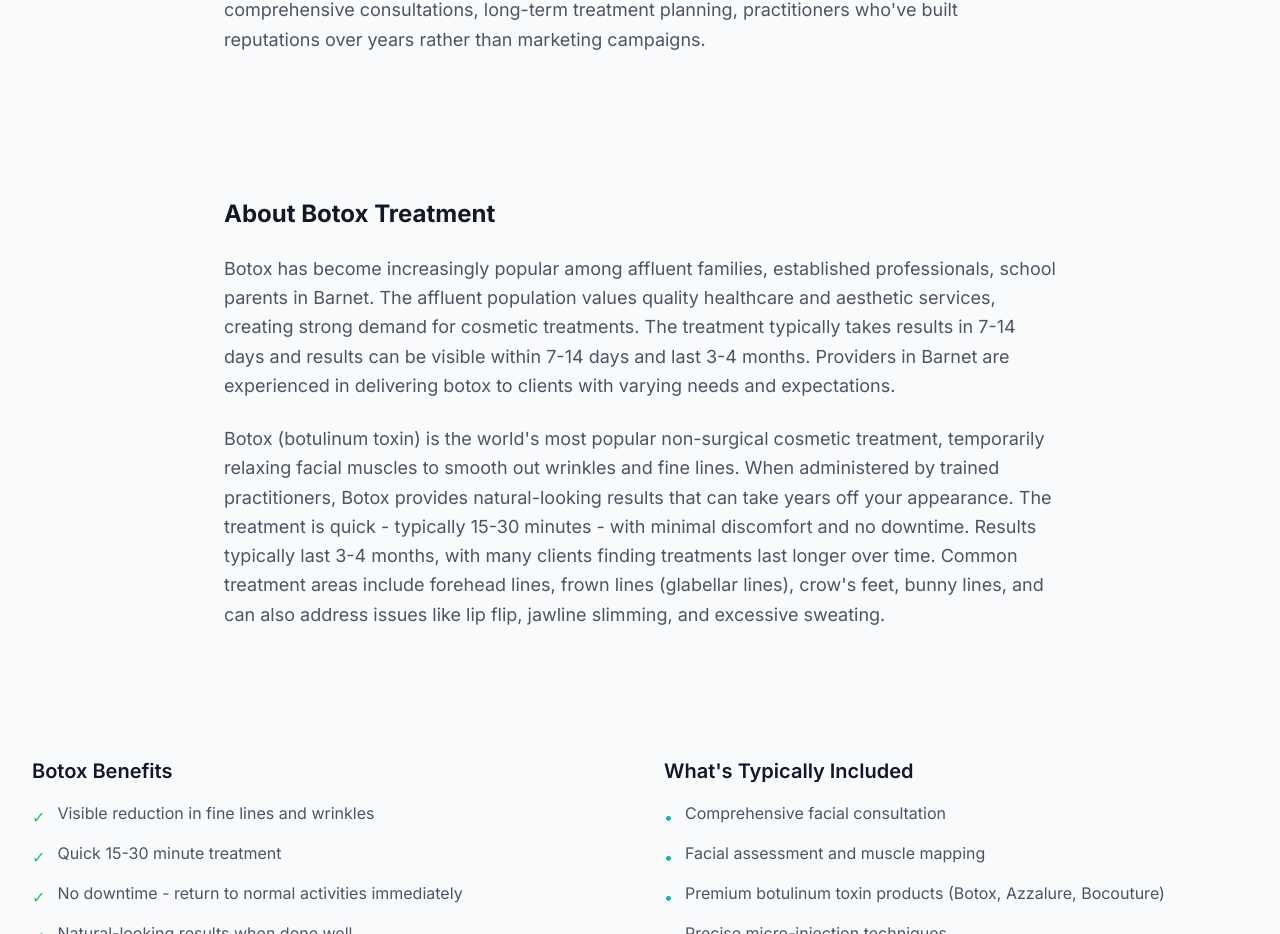
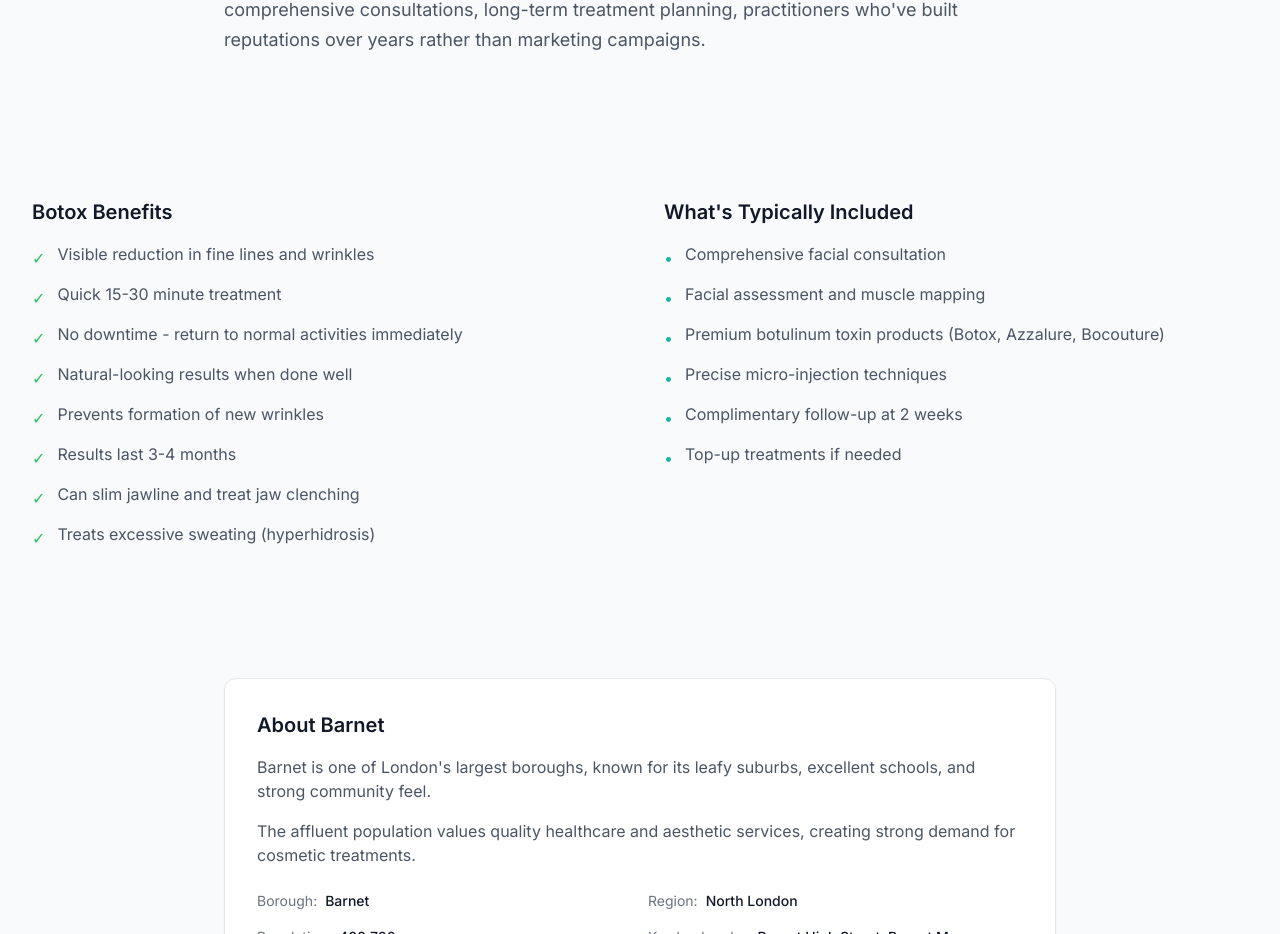
Before and after one commit to Jeh888/Cosmetic-Treatments-London, a Next.js app: page /locations/barnet/botox in a window 1280 px wide. Shown: the part 995-1929 px from the top of the page. Built offline with nearby package versions, Linux system fonts and the light colour scheme.

Commit message:
Update page.js

```diff
--- a/src/app/locations/[city]/[service]/page.js
+++ b/src/app/locations/[city]/[service]/page.js
@@ -128,19 +128,6 @@ export default function CityServicePage({ params }) {
           </h2>
           <div className="prose prose-lg max-w-none text-gray-600 space-y-6">
             <p>{mainContent}</p>
-          </div>
-        </div>
-      </section>
-
-      {/* Treatment Context Section */}
-      <section className="py-16 bg-gray-50">
-        <div className="max-w-4xl mx-auto px-4 sm:px-6 lg:px-8">
-          <h2 className="text-2xl font-bold text-gray-900 mb-6">
-            About {service.name} Treatment
-          </h2>
-          <div className="prose prose-lg max-w-none text-gray-600 space-y-6">
-            <p>{treatmentContext}</p>
-            <p>{service.longDescription}</p>
           </div>
         </div>
       </section>
```
